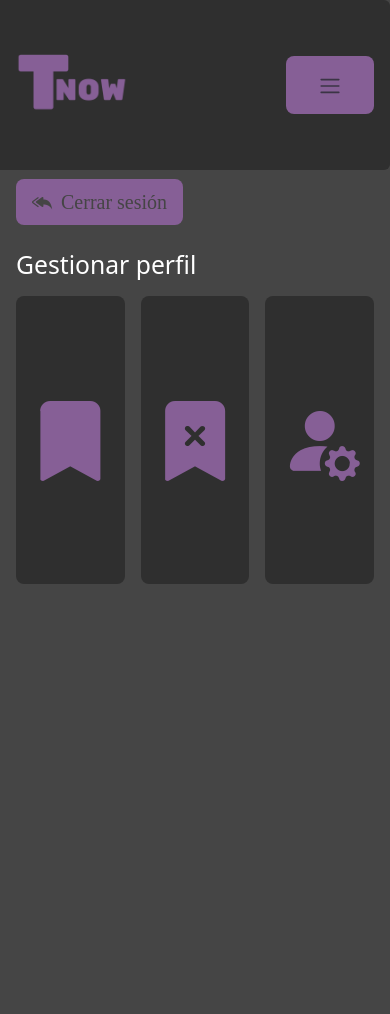
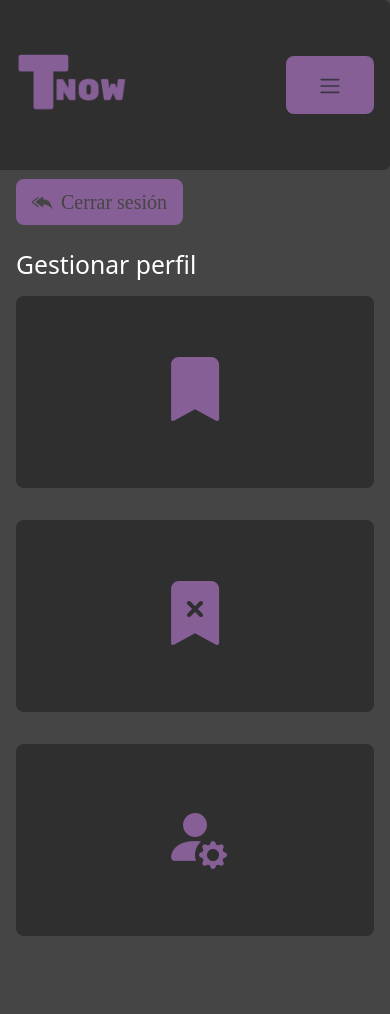
Before and after one commit to Virginiiamz/TaskNow, a PHP site: page /gestionar_usuario.php in a window 390 px wide. Run offline with PHP 8.4, Linux system fonts and the light colour scheme; a user stored in the database is signed in; data comes from the database, SQL or seed files in the repository; data that the repository does not hold is empty; some web fonts are replaced.

Commit message:
Añadido estilo a gestionar_usuario.php

```diff
--- a/gestionar_usuario.php
+++ b/gestionar_usuario.php
@@ -80,15 +80,21 @@ $etiquetas = require_once('get_etiquetas.php');
             <section>
                 <h2 class="text-white m-3">Gestionar perfil</h2>
                 <div class="gestionarPerfil">
+                    <a href="">
                         <figure class="gestionarPerfil_contenido">
                             <i class="bi bi-bookmark-fill"></i>
                         </figure>
+                    </a>
+                    <a href="">
                         <figure class="gestionarPerfil_contenido">
                             <i class="bi bi-bookmark-x-fill"></i>
                         </figure>
+                    </a>
+                    <a href="">
                         <figure class="gestionarPerfil_contenido">
                             <i class="bi bi-person-fill-gear"></i>
                         </figure>
+                    </a>
                 </div>
             </section>
         </main>
--- a/src/css/style.css
+++ b/src/css/style.css
@@ -504,6 +504,12 @@ sidebar {
     color: var(--color-terciario);
 }
 
+.gestionarPerfil_contenido:hover i {
+    color: white;
+    transition: 0.8s;
+    transform: scale(0.9);
+}
+
 @media screen and (max-width:768px) {
 
     /* Pagina Iniciar Sesion */
@@ -575,6 +581,19 @@ sidebar {
         margin-top: 0.5rem;
     }
 
+    /* Pantalla Gestionar Perfil */
+
+    .gestionarPerfil {
+        grid-template-columns: repeat(1, 1fr);
+    }
+
+    .gestionarPerfil_contenido {
+        height: 12rem;
+    }
+
+    .gestionarPerfil_contenido i {
+        font-size: 4rem;
+    }
 }
 
 @media screen and (min-width: 768px) and (max-width: 992px) {
```
Lines whose indentation alone changed are shown as unchanged.
